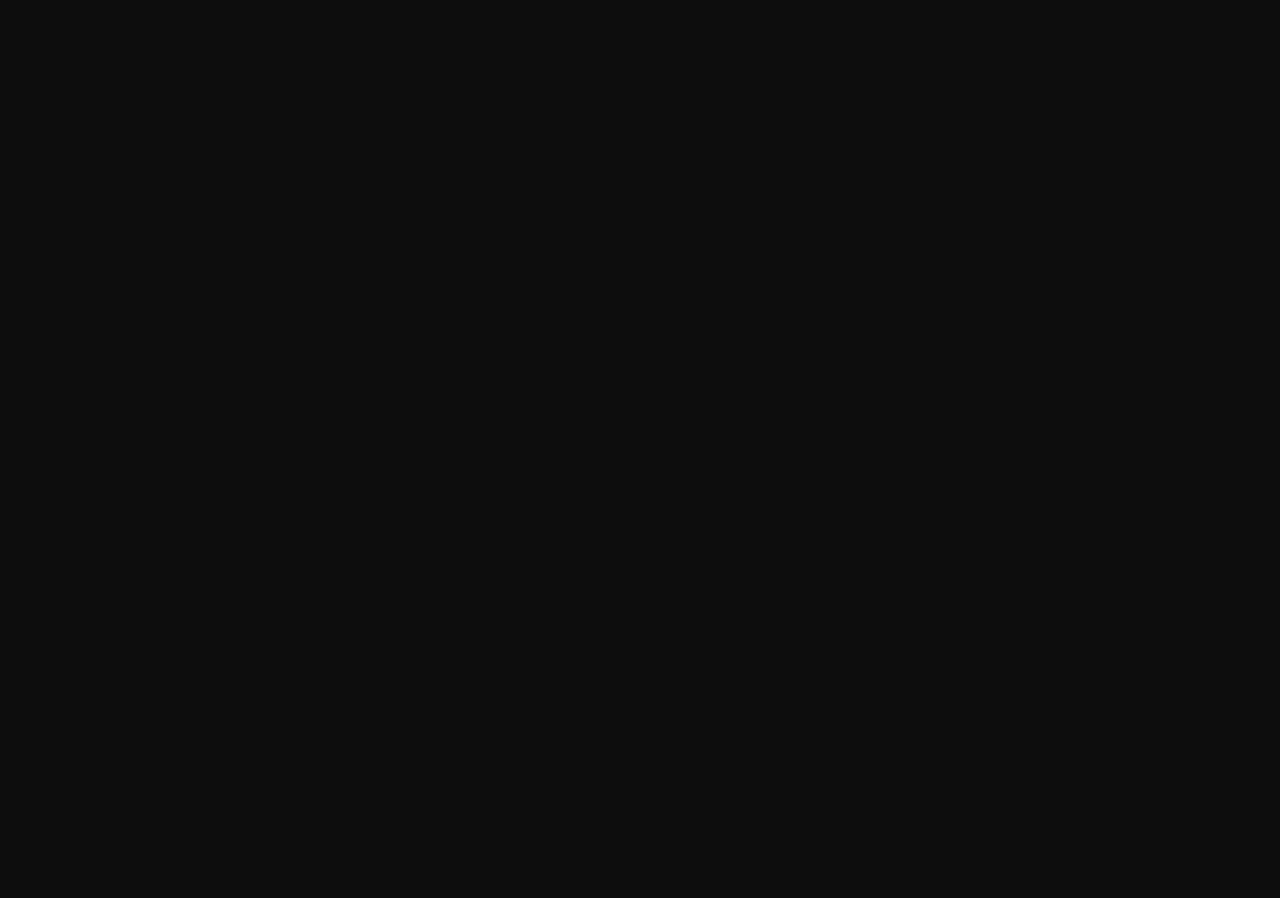
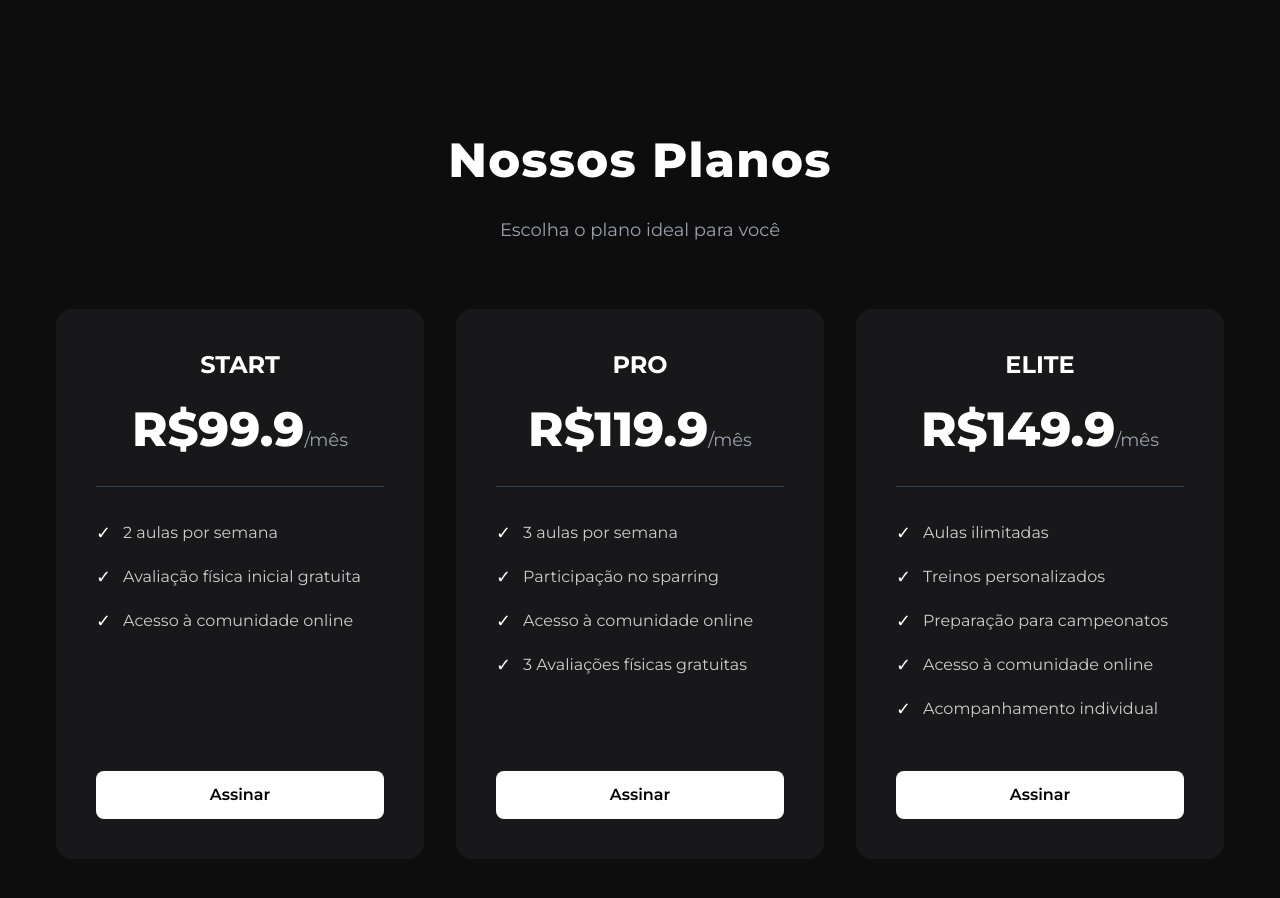
Before and after one commit to natancorcovia/FIGHT-GYM, a React (Vite) app: page / in a window 1280 px wide. Shown: the part 2400-3298 px from the top of the page. Before the commit the page ends 2472 px from the top, so only its background shows below. Built offline with nearby package versions, Linux system fonts and the light colour scheme.

Commit message:
feat: create Plans component

```diff
--- a/src/App.jsx
+++ b/src/App.jsx
@@ -4,6 +4,7 @@ import Navbar from "./components/Navbar";
 import Hero from "./components/Hero";
 import About from "./components/About";
 import Classes from "./components/Classes";
+import Plans from "./components/Plans";
 
 function App() {
   const [count, setCount] = useState(0);
@@ -14,6 +15,7 @@ function App() {
       <Hero />
       <About />
       <Classes />
+      <Plans />
     </div>
   );
 }
--- /dev/null
+++ b/src/components/Plans.jsx
@@ -0,0 +1,85 @@
+const pricingPlans = [
+  {
+    title: "START",
+    price: 99.9,
+    features: [
+      "2 aulas por semana",
+      "Avaliação física inicial gratuita",
+      "Acesso à comunidade online",
+    ],
+  },
+  {
+    title: "PRO",
+    price: 119.9,
+    features: [
+      "3 aulas por semana",
+      "Participação no sparring",
+      "Acesso à comunidade online",
+      "3 Avaliações físicas gratuitas",
+    ],
+  },
+  {
+    title: "ELITE",
+    price: 149.9,
+    features: [
+      "Aulas ilimitadas",
+      "Treinos personalizados",
+      "Preparação para campeonatos",
+      "Acesso à comunidade online",
+      "Acompanhamento individual",
+    ],
+  },
+];
+
+const Plans = () => {
+  return (
+    <section className="text-white py-24 px-6">
+      {/* Header */}
+      <div className="text-center mb-16">
+        <h2 className="text-5xl font-extrabold tracking-wide">Nossos Planos</h2>
+        <p className="text-gray-400 mt-4 text-lg">
+          Escolha o plano ideal para você
+        </p>
+      </div>
+
+      {/* Cards */}
+      <div className="max-w-7xl mx-auto grid grid-cols-1 md:grid-cols-3 gap-8">
+        {pricingPlans.map((plan) => (
+          <div
+            key={plan.title}
+            className="bg-zinc-900 rounded-2xl p-10 flex flex-col justify-between hover:scale-105 transition duration-300"
+          >
+            <div>
+              <h3 className="text-2xl font-bold mb-6">{plan.title}</h3>
+
+              <div className="mb-8">
+                <span className="text-5xl font-extrabold">R${plan.price}</span>
+                <span className="text-gray-400 text-lg">/mês</span>
+              </div>
+
+              <div className="h-[1px] bg-gray-700 mb-8"></div>
+
+              <ul className="space-y-4 mb-12">
+                {plan.features.map((feature, index) => (
+                  <li
+                    key={index}
+                    className="flex items-center gap-3 text-gray-300"
+                  >
+                    <span className="text-white text-lg">✓</span>
+                    {feature}
+                  </li>
+                ))}
+              </ul>
+            </div>
+
+            <button className="bg-white text-black py-3 rounded-lg font-semibold hover:bg-gray-200 transition">
+              Assinar
+            </button>
+          </div>
+        ))}
+      </div>
+    </section>
+  );
+};
+
+export default Plans;
```
